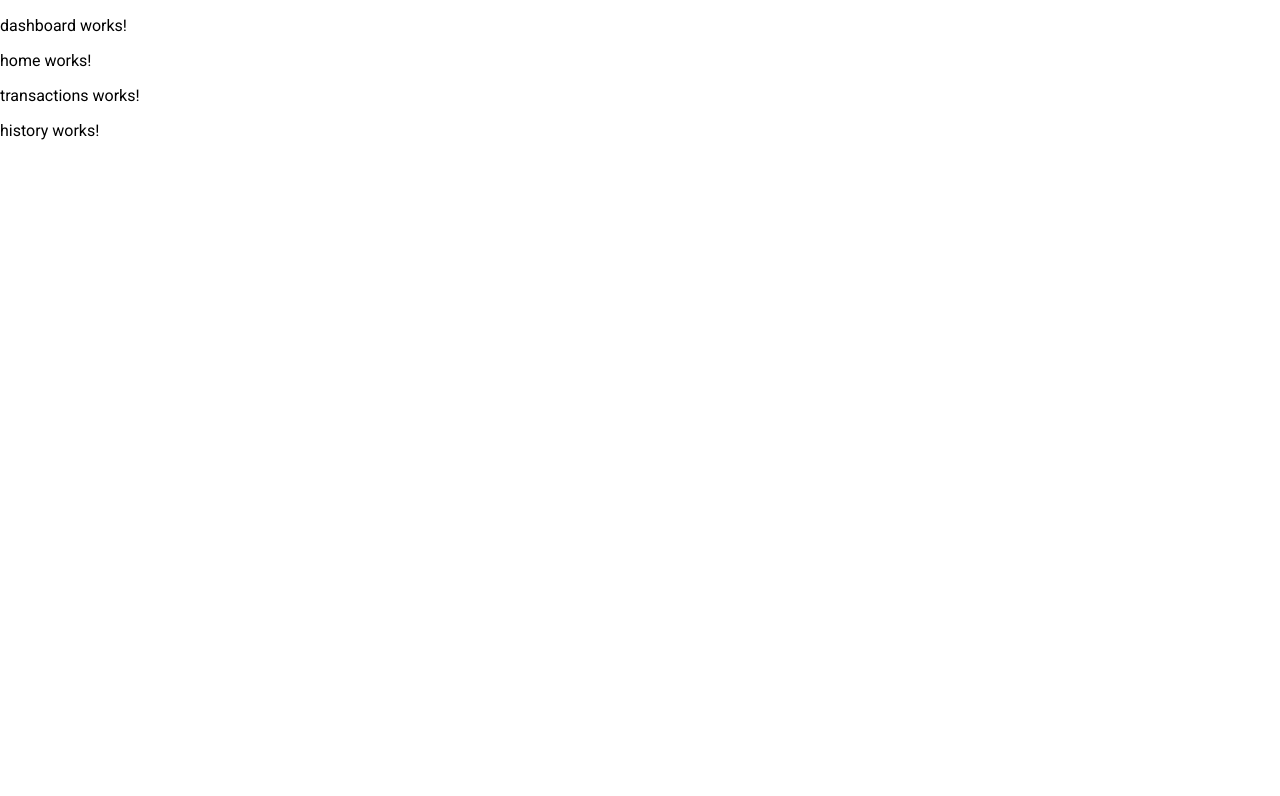
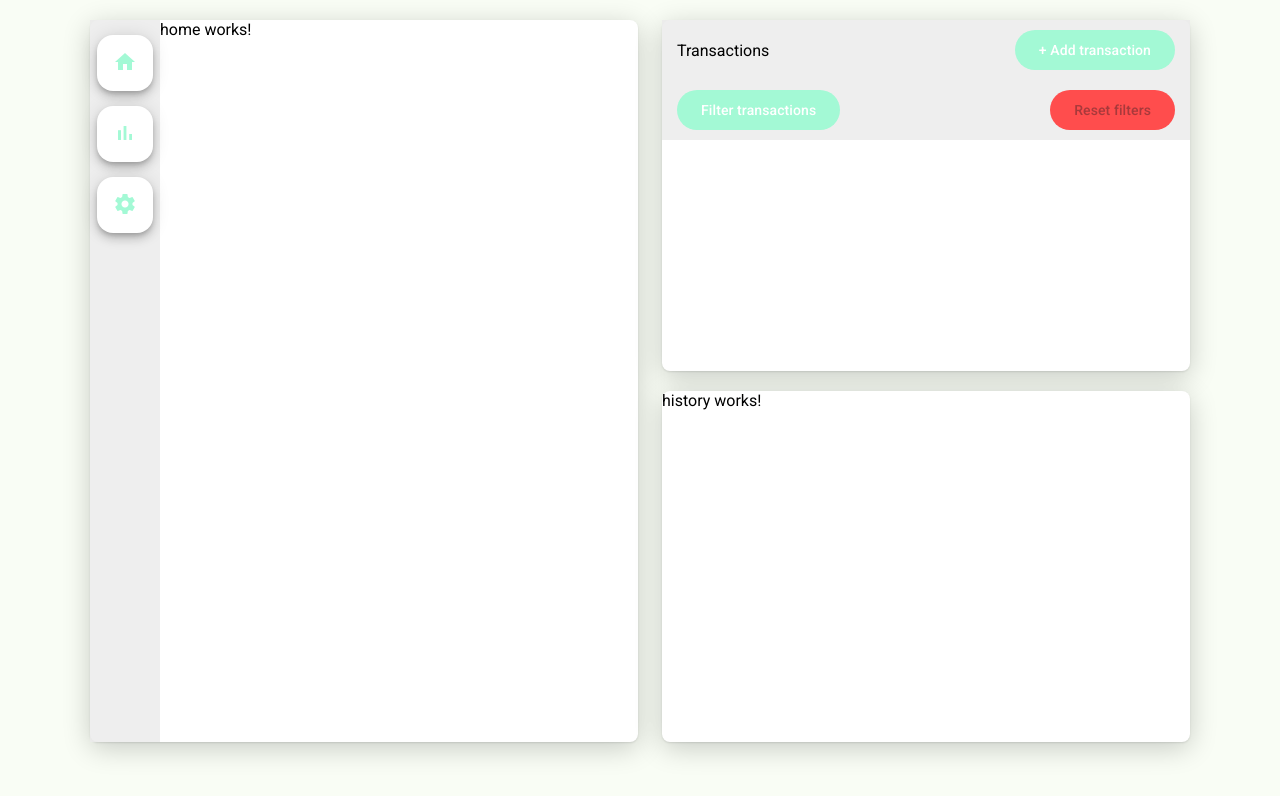
Before and after one commit to alex-diachenko/money-tracker, an Angular app in the folder money-tracker-web/: page /dashboard/home in a window 1280 px wide. Shown: the top 796 px of the page. Built offline with nearby package versions, Linux system fonts and the light colour scheme; sample sign-in values are in the browser's storage.

Commit message:
create dashboard layout

```diff
--- a/money-tracker-web/src/app/dashboard/components/home/home.component.html
+++ b/money-tracker-web/src/app/dashboard/components/home/home.component.html
@@ -1 +1 @@
-<p>home works!</p>
+<span>home works!</span>
--- a/money-tracker-web/src/app/dashboard/components/transactions/transactions.component.html
+++ b/money-tracker-web/src/app/dashboard/components/transactions/transactions.component.html
@@ -1 +1,14 @@
-<p>transactions works!</p>
+<div class="wrapper">
+  <div class="test">
+    Transactions
+
+    <button mat-flat-button color="action">+ Add transaction</button>
+  </div>
+  <div class="test">
+    <button mat-flat-button color="action" (click)="openDialog()">Filter transactions</button>
+    <button mat-flat-button color="warn" [disabled]="true">Reset filters</button>
+  </div>
+  <div>
+
+  </div>
+</div>
--- a/money-tracker-web/src/app/dashboard/components/transactions/transactions.component.scss
+++ b/money-tracker-web/src/app/dashboard/components/transactions/transactions.component.scss
@@ -0,0 +1,14 @@
+.wrapper {
+  background: #ecececdb;
+}
+
+.test {
+  display: flex;
+  justify-content: space-between;
+  align-items: center;
+  padding: 10px 15px;
+}
+
+.mat-warn {
+  background-color: #ff4d4d !important;
+}
--- a/money-tracker-web/src/app/dashboard/components/transactions/transactions.component.ts
+++ b/money-tracker-web/src/app/dashboard/components/transactions/transactions.component.ts
@@ -1,11 +1,30 @@
-import { Component } from '@angular/core';
+import { Component, inject } from '@angular/core';
+import { MatButton } from '@angular/material/button';
+import { MatSelectModule } from '@angular/material/select';
+import {MatDatepickerModule} from '@angular/material/datepicker';
+import { provideNativeDateAdapter } from '@angular/material/core';
+import { MatDialog } from '@angular/material/dialog';
+import { TransactionsFilterModalComponent } from '../../../shared/modals/transactions-filter-modal/transactions-filter-modal.component';
 
 @Component({
   selector: 'app-transactions',
-  imports: [],
+  imports: [MatButton],
+  providers: [provideNativeDateAdapter()],
   templateUrl: './transactions.component.html',
   styleUrl: './transactions.component.scss'
 })
 export class TransactionsComponent {
 
+  readonly dialog = inject(MatDialog);
+
+
+  openDialog(): void {
+    const dialogRef = this.dialog.open(TransactionsFilterModalComponent, {
+      // data: {},
+    });
+
+    dialogRef.afterClosed().subscribe(result => {
+
+    });
+  }
 }
--- a/money-tracker-web/src/app/dashboard/dashboard.component.html
+++ b/money-tracker-web/src/app/dashboard/dashboard.component.html
@@ -1,10 +1,14 @@
-<p>dashboard works!</p>
-
-
-<div>
+<div class="dashboard_wrapper">
+  <div class="main_info">
+    <nav>
+      <button mat-fab color="custom" routerLink="/dashboard/home"><mat-icon>home</mat-icon></button>
+      <button mat-fab color="custom" routerLink="/dashboard/statistics"><mat-icon> bar_chart</mat-icon></button>
+      <button mat-fab color="custom" routerLink="/dashboard/settings"><mat-icon>settings</mat-icon></button>
+    </nav>
     <router-outlet></router-outlet>
-    <div>
-        <app-transactions></app-transactions>
-        <app-history></app-history>
-    </div>
+  </div>
+  <div class="additional_info">
+    <app-transactions></app-transactions>
+    <app-history></app-history>
+  </div>
 </div>
--- a/money-tracker-web/src/app/dashboard/dashboard.component.scss
+++ b/money-tracker-web/src/app/dashboard/dashboard.component.scss
@@ -0,0 +1,53 @@
+.dashboard_wrapper {
+  max-width: 1100px;
+  display: flex;
+  justify-content: space-between;
+  margin: auto;
+  padding-top: 20px;
+  position: relative;
+  height: 100%;
+}
+
+.main_info {
+  display: flex;
+  width: calc(48% + 20px);
+  height: calc(90% + 20px);
+  border-radius: 8px;
+  background-color: #fff;
+  box-shadow: 0 1px 2px 0 rgba(0, 0, 0, 0.1), 0 6px 28px 0 rgba(0, 0, 0, 0.2);
+
+  nav {
+    width: 70px;
+    height: 100%;
+    background: #ecececdb;
+
+    button {
+      display: block;
+      margin: 15px auto;
+    }
+  }
+}
+
+.mat-custom {
+  background-color: #fff;
+  color: #a3f9d5;
+}
+
+.additional_info {
+  width: 48%;
+  height: 90%;
+
+  app-transactions,
+  app-history {
+    display: block;
+    width: 100%;
+    height: 50%;
+    border-radius: 8px;
+    background-color: #fff;
+    box-shadow: 0 1px 2px 0 rgba(0, 0, 0, 0.1), 0 6px 28px 0 rgba(0, 0, 0, 0.2);
+  }
+
+  app-transactions {
+    margin-bottom: 20px;
+  }
+}
--- a/money-tracker-web/src/styles.scss
+++ b/money-tracker-web/src/styles.scss
@@ -1,2 +1,23 @@
-html, body { height: 100%; }
-body { margin: 0; font-family: Roboto, "Helvetica Neue", sans-serif; }
+html,
+body {
+  height: 100%;
+  background: rgba(249, 253, 245, 0.956);
+}
+body {
+  margin: 0;
+  font-family: Roboto, "Helvetica Neue", sans-serif;
+}
+
+*, div {
+  box-sizing: border-box;
+}
+
+.mat-custom {
+  background-color: #fff !important;
+  color: #a3f9d5 !important;
+}
+
+.mat-action {
+  background-color: #a3f9d5 !important;
+  color:#fff !important;
+}
```
Also changed, not shown: money-tracker-web/src/app/dashboard/dashboard.component.ts (+12 -3 lines).
